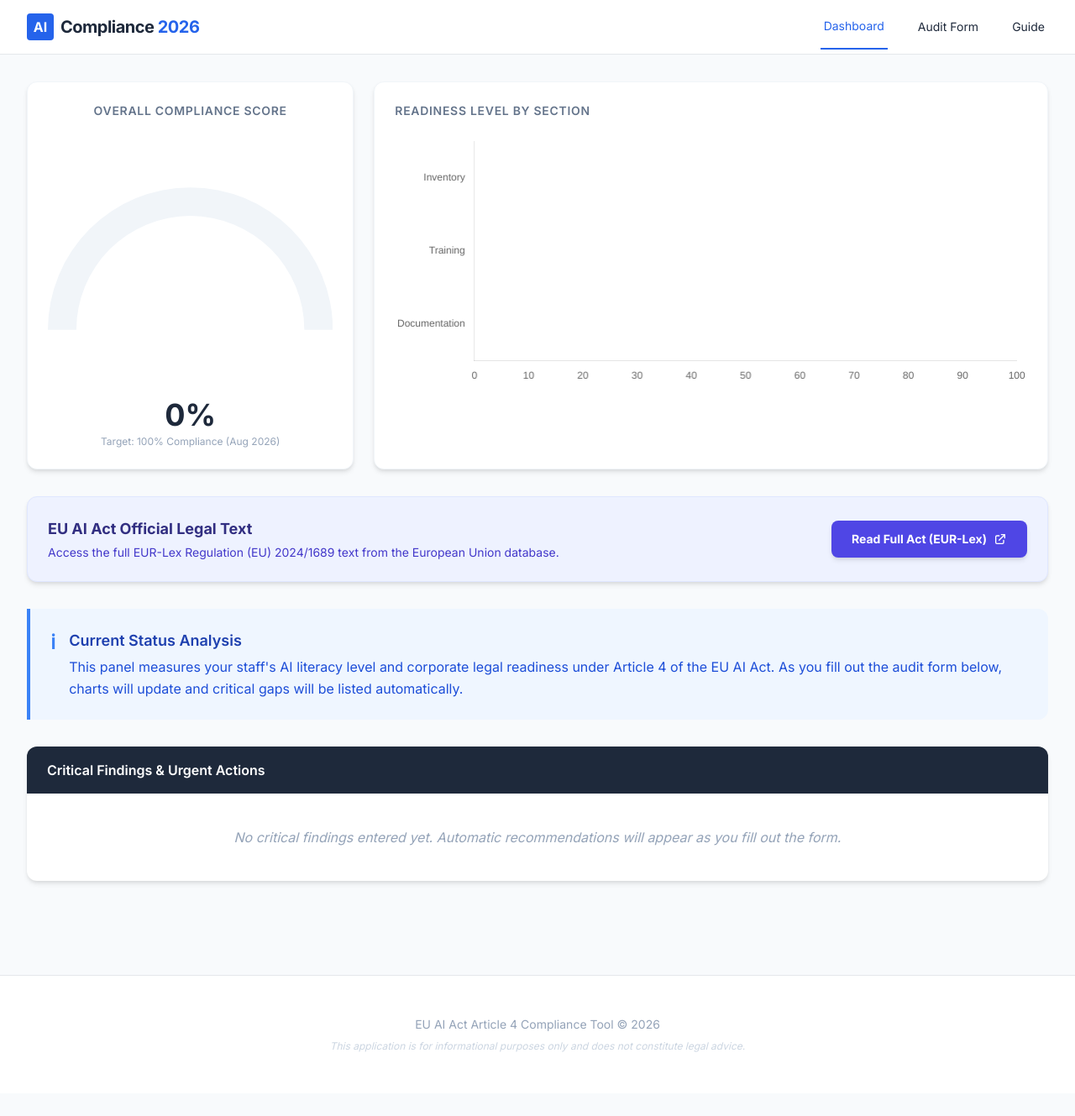
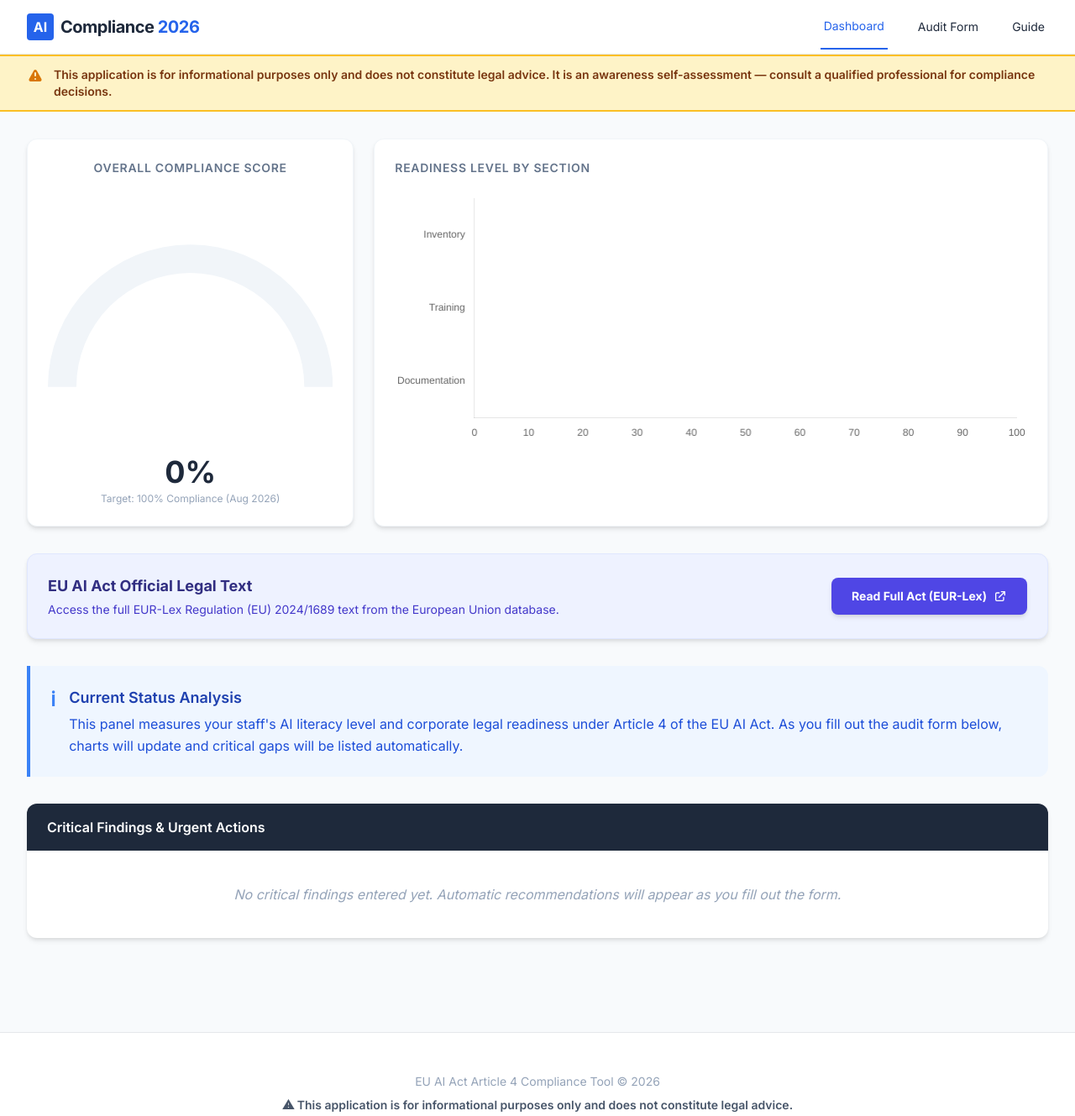
Before and after one commit to Pinartu/pinar-portfolio, a plain HTML site: page notes/tools/eu-ai-act-article-4-audit.html in a window 1280 px wide. Shown: the whole page at 84% size. Before the commit the page ends 1302 px from the top, so only its background shows below. Drawn offline with nearby package versions, Linux system fonts and the light colour scheme.

Commit message:
Add files via upload

```diff
--- a/notes/tools/eu-ai-act-article-4-audit.html
+++ b/notes/tools/eu-ai-act-article-4-audit.html
@@ -65,6 +65,14 @@
             </div>
         </div>
     </nav>
+
+    <!-- Prominent disclaimer banner -->
+    <div class="bg-amber-100 border-y-2 border-amber-400">
+        <div class="max-w-7xl mx-auto px-4 sm:px-6 lg:px-8 py-3 flex items-start gap-3">
+            <svg class="w-5 h-5 text-amber-600 flex-shrink-0 mt-0.5" fill="currentColor" viewBox="0 0 20 20" xmlns="http://www.w3.org/2000/svg"><path fill-rule="evenodd" d="M8.257 3.099c.765-1.36 2.722-1.36 3.486 0l5.58 9.92c.75 1.334-.213 2.98-1.742 2.98H4.42c-1.53 0-2.493-1.646-1.743-2.98l5.58-9.92zM11 13a1 1 0 11-2 0 1 1 0 012 0zm-1-8a1 1 0 00-1 1v3a1 1 0 002 0V6a1 1 0 00-1-1z" clip-rule="evenodd"></path></svg>
+            <p class="text-amber-900 text-sm font-semibold">This application is for informational purposes only and does not constitute legal advice. It is an awareness self-assessment — consult a qualified professional for compliance decisions.</p>
+        </div>
+    </div>
 
     <main class="max-w-7xl mx-auto px-4 sm:px-6 lg:px-8 py-8">
 
@@ -191,7 +199,7 @@
     <footer class="bg-white border-t py-12 mt-20">
         <div class="max-w-7xl mx-auto px-4 text-center">
             <p class="text-slate-400 text-sm">EU AI Act Article 4 Compliance Tool &copy; 2026</p>
-            <p class="text-slate-300 text-xs mt-2 italic">This application is for informational purposes only and does not constitute legal advice.</p>
+            <p class="text-slate-600 text-sm font-semibold mt-2">⚠ This application is for informational purposes only and does not constitute legal advice.</p>
         </div>
     </footer>
 
```
